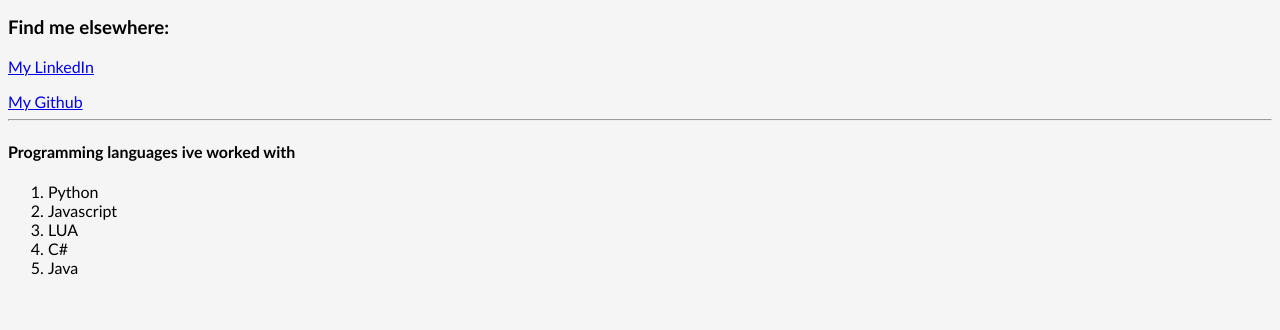
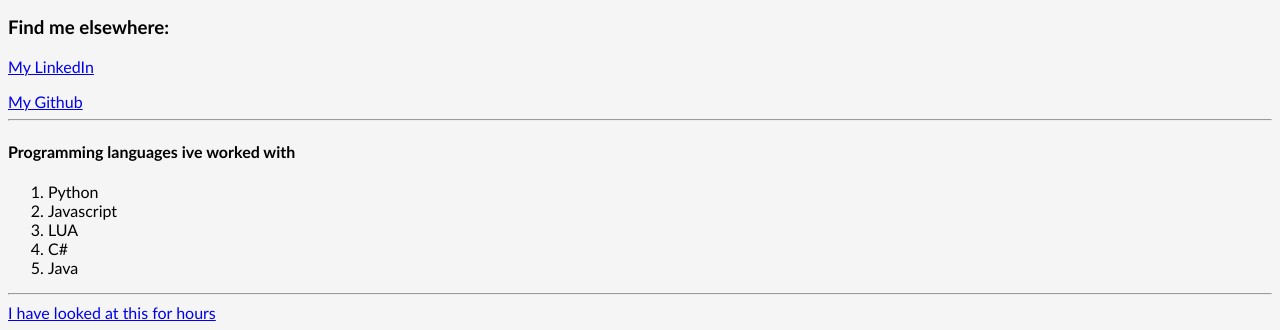
Before and after one commit to OwenVWest/OwenVWest.github.io, a plain HTML site: page index.html in a window 1280 px wide. Shown: the part 524-854 px from the top of the page. Before the commit the page ends 817 px from the top, so only its background shows below. Drawn offline with Linux system fonts and the light colour scheme.

Commit message:
added link

```diff
--- a/index.html
+++ b/index.html
@@ -41,5 +41,7 @@
         <li>C#</li>
         <li>Java</li>
     </ol>
+    <hr>
+    <a href="https://en.wikipedia.org/wiki/List_of_dates_predicted_for_apocalyptic_events">I have looked at this for hours</a>
 </body>
 </html>
```
